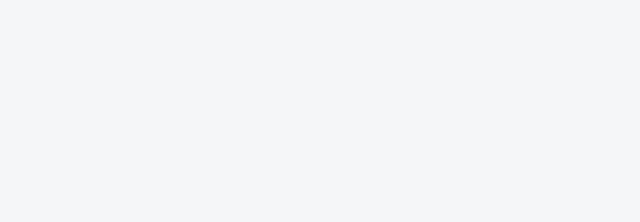
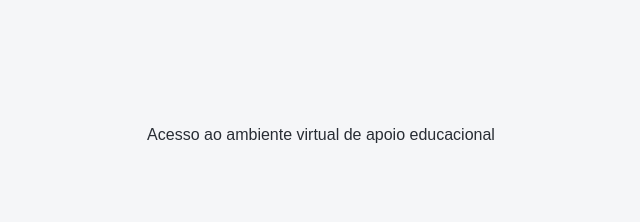
Before and after one commit to D1e2v3J4o5h6n7/ava-educa-, a website with bundled scripts: page login/login.html in a window 1280 px wide. Shown: the top 222 px of the page, without its empty margins (319-959 px from the left). Built offline with nearby package versions, Linux system fonts and the light colour scheme.

Commit message:
feat: atualiza tela de login

```diff
--- a/login/login.html
+++ b/login/login.html
@@ -4,6 +4,7 @@
   <meta charset="UTF-8">
   <meta name="viewport" content="width=device-width, initial-scale=1.0">
   <title>AVA-EDUCA+ | Login</title>
+  <p class="login-subtitle">Acesso ao ambiente virtual de apoio educacional</p>
   <link rel="stylesheet" href="../css/style.css">
   <link rel="stylesheet" href="login.css">
     <link rel="icon" type="image/svg+xml" href="../assets/icons/favicon.svg">
```
